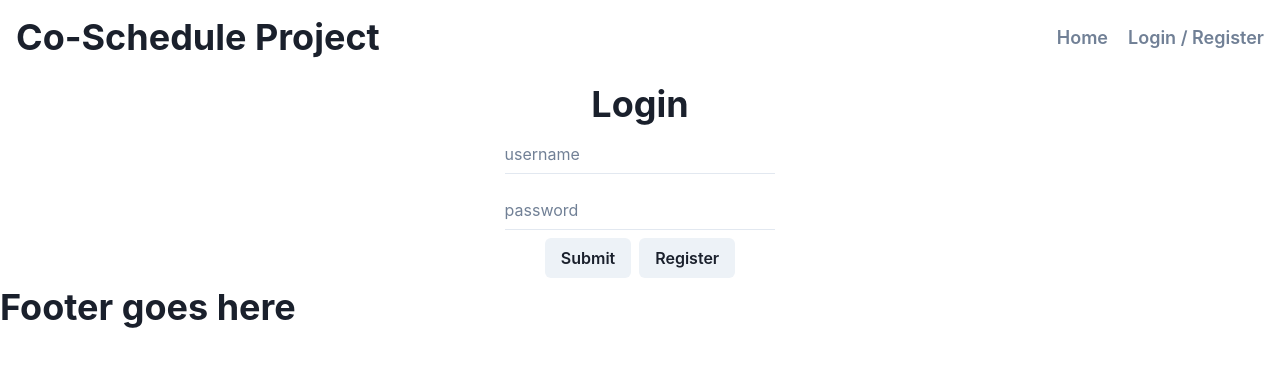
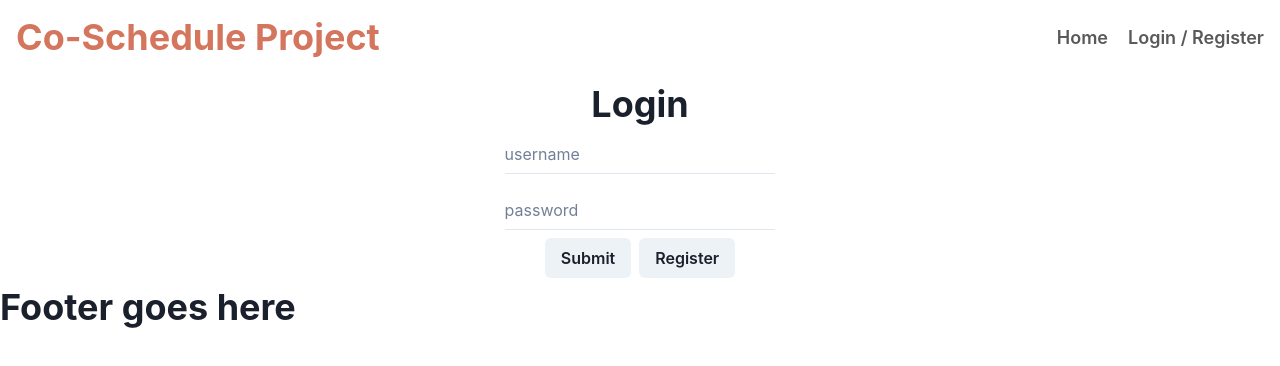
Before and after one commit to EyanAnd/Co-schedule-Project, a React (Create React App) app: page /favorites in a window 1280 px wide. Shown: the top 366 px of the page. Built offline with nearby package versions, Linux system fonts and the light colour scheme; no server answers.

Commit message:
added theme to index and styled the nav and home page

```diff
--- a/src/components/HomePage/HomePage.jsx
+++ b/src/components/HomePage/HomePage.jsx
@@ -25,12 +25,12 @@ export default function HomePage() {
     return (
         <Flex gap={4} padding={2} direction={'column'} justifyContent={'center'}>
             <Flex p={4} gap={4} direction={'column'}>
-                <Heading size={'xs'} textTransform={'uppercase'} align={'center'}>Search for a gif </Heading>
+                <Heading size={'xs'} color={'brand.text'} textTransform={'uppercase'} align={'center'}>Search for a gif </Heading>
                 <Flex justifyContent={'center'} align={'center'} gap={2} padding={1}>
                     <Flex w={'25%'}>
-                        <Input value={search} onChange={(e) => setSearch(e.target.value)} />
+                        <Input color={'brand.text'} value={search} onChange={(e) => setSearch(e.target.value)} />
                     </Flex>
-                    <Button onClick={() => dispatch({ type: 'FETCH_SEARCH_RESULTS', payload: search })}>Search</Button>
+                    <Button color={'white'} bgColor={'brand.orange'} onClick={() => dispatch({ type: 'FETCH_SEARCH_RESULTS', payload: search })}>Search</Button>
                 </Flex>
             </Flex>
             {/* is a user searching? if so, show this */}
@@ -64,7 +64,7 @@ export default function HomePage() {
                 :
                 <>
                     <Flex justifyContent={'center'} >
-                        <Heading size={'sm'} textTransform={'uppercase'}>Login to create a list of your fav gifs!</Heading>
+                        <Heading color={'brand.text'} size={'sm'} textTransform={'uppercase'}>Login to create a list of your fav gifs!</Heading>
                     </Flex>
                     <SimpleGrid columns={3} spacing={4}>
                         {searchResults.map(gif => (
--- a/src/components/Nav/Nav.jsx
+++ b/src/components/Nav/Nav.jsx
@@ -1,4 +1,4 @@
-import { Flex, Tabs, TabList, Tab, ButtonGroup, Button, Heading } from "@chakra-ui/react";
+import { Flex, Tabs, TabList, Tab, ButtonGroup, Button, Heading, Link } from "@chakra-ui/react";
 import { useSelector } from "react-redux";
 import { useHistory } from "react-router-dom";
 // imports for components on the nav bar
@@ -15,14 +15,14 @@ export default function Nav() {
     return (
         <Flex justifyContent={'space-between'} align={'center'} gap={2} padding={4} >
             <Flex>
-                <Heading>Co-Schedule Project</Heading>
+                <Heading as={'button'} variant={'link'} color={'brand.orange'} onClick={() => history.push('/home')}>Co-Schedule Project</Heading>
             </Flex>
             {/*  is a user logged in? if so show these routes */}
             <Flex>
                 {user.id ? (
                     <>
-                        <ButtonGroup al>
-                            <Button size={'lg'} variant={'link'} onClick={() => history.push('/#/home')}>Home</Button>
+                        <ButtonGroup >
+                            <Button  size={'lg'} variant={'link'} onClick={() => history.push('/#/home')}>Home</Button>
                             <Button size={'lg'} variant={'link'} onClick={() => history.push('/favorites')}>Favorites</Button>
                             <LogoutButton />
                         </ButtonGroup>
@@ -31,8 +31,8 @@ export default function Nav() {
                     // if a user isn't logged in, show these routes
                     <>
                         <ButtonGroup gap={3}>
-                            <Button size={'lg'} variant={'link'} onClick={() => history.push('/home')}>Home</Button>
-                            <Button size={'lg'} variant={'link'} onClick={() => history.push('/login')}>Login / Register </Button>
+                            <Button color={'brand.text'} size={'lg'} variant={'link'} onClick={() => history.push('/home')}>Home</Button>
+                            <Button color={'brand.text'} size={'lg'} variant={'link'} onClick={() => history.push('/login')}>Login / Register </Button>
                         </ButtonGroup>
                     </>}
             </Flex>
--- a/src/index.js
+++ b/src/index.js
@@ -5,11 +5,25 @@ import store from './redux/store';
 import App from './components/App';
 import { Provider } from 'react-redux'; // bring in provider for redux to managae our store
 // chakra componenets
-import { ChakraProvider } from '@chakra-ui/react';
+import { ChakraProvider, extendTheme } from '@chakra-ui/react';
+
+// grab colors for the theme
+const colors = {
+  brand: {
+  orange: '#d4765d',
+  accent: '#ffe1d1',
+  text: '#595959',
+  },
+};
+
+// create theme
+const theme = extendTheme({
+  colors,
+})
 
 const root = ReactDOM.createRoot(document.getElementById('root'));
 root.render(
-  <ChakraProvider>
+  <ChakraProvider theme={theme}>
     <Provider store={store}>
       <App />
     </Provider>
```
